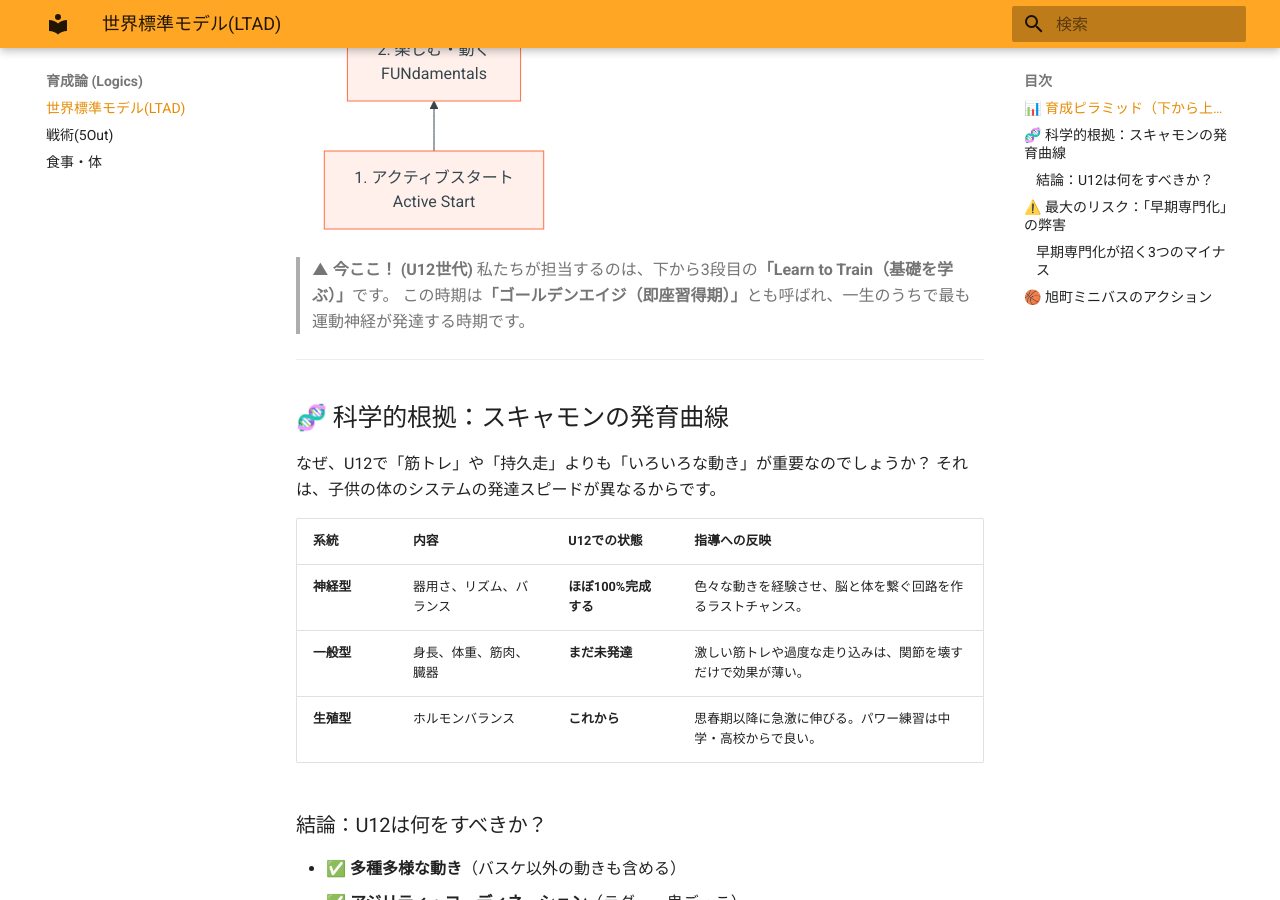
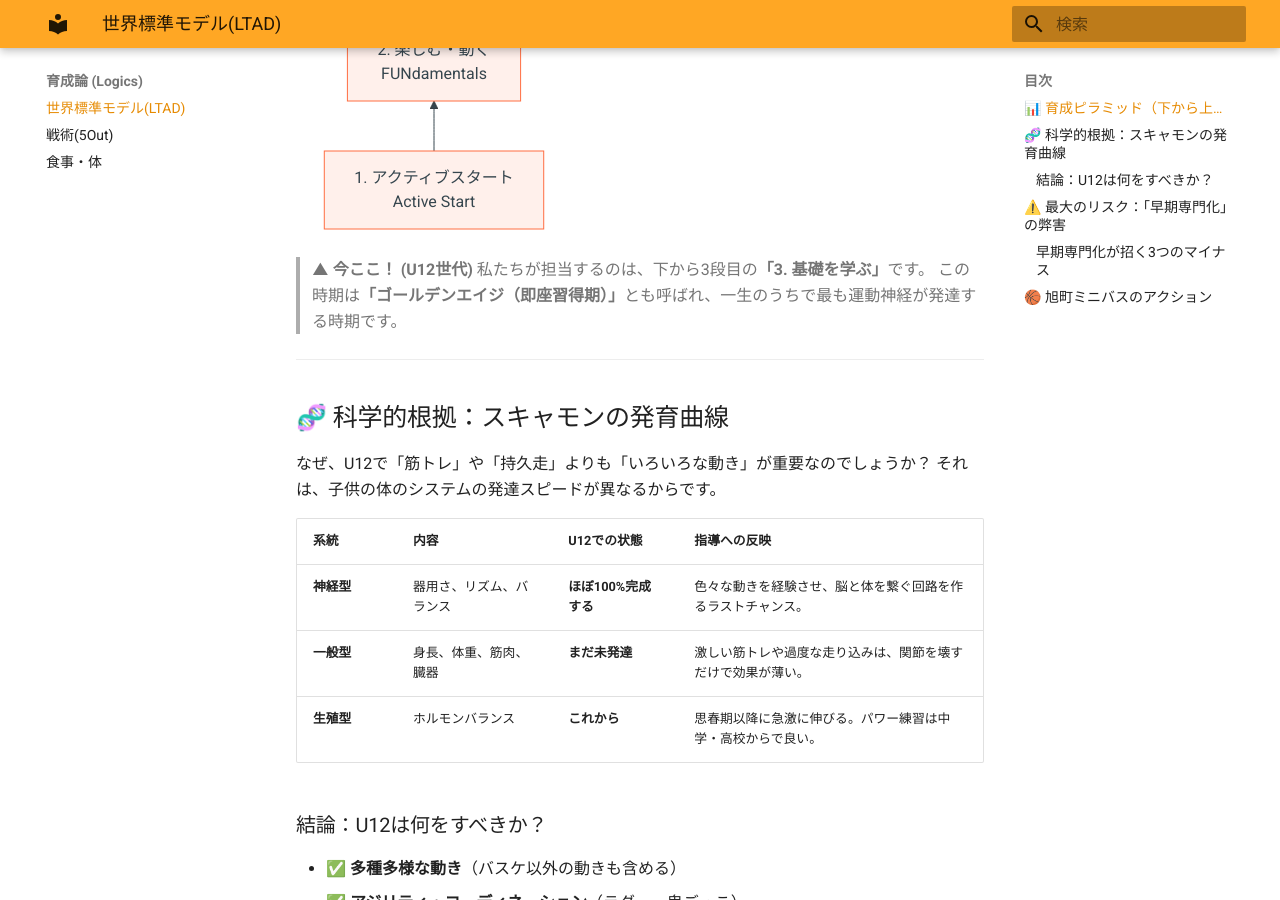
Before and after one commit to kawaiikumichan/asahicho-minibus-ops, an MkDocs documentation site: the page built from docs/01_Coaching_Logics/ltad.md, in a window 1280 px wide and 900 px high, scrolled down 1060 px. Built offline with MkDocs 1.6.1 and Material for MkDocs 9.7.7, drawn with Linux system fonts in a browser that asks for light colours; part of the change alters nothing that is shown.

Commit message:
Update ltad.md

````diff
--- a/docs/01_Coaching_Logics/ltad.md
+++ b/docs/01_Coaching_Logics/ltad.md
@@ -9,20 +9,30 @@
 
 ```mermaid
 graph BT
-    %% ノードの定義（下から順に定義）
-    G[1. アクティブスタート<br>Active Start] --> F[2. 楽しむ・動く<br>FUNdamentals]
-    F --> E[:::highlight 3. 基礎を学ぶ<br>Learn to Train]
-    E --> D[4. トレーニング方法を学ぶ<br>Train to Train]
-    D --> C[5. 競技のためのトレーニング<br>Train to Compete]
-    C --> B[6. 勝つためのトレーニング<br>Train to Win]
-    B --> A[7. 生涯スポーツ<br>Active for Life]
+    %% ノードの定義（下から順に積み上げ）
+    G[1. アクティブスタート<br>Active Start]
+    F[2. 楽しむ・動く<br>FUNdamentals]
+    E[3. 基礎を学ぶ<br>Learn to Train]
+    D[4. トレーニング方法を学ぶ<br>Train to Train]
+    C[5. 競技のためのトレーニング<br>Train to Compete]
+    B[6. 勝つためのトレーニング<br>Train to Win]
+    A[7. 生涯スポーツ<br>Active for Life]
 
-    %% 色のデザイン設定
+    %% つながり線
+    G --> F
+    F --> E
+    E --> D
+    D --> C
+    C --> B
+    B --> A
+
+    %% 色付け（今ここ！を目立たせる）
     classDef highlight fill:#f96,stroke:#333,stroke-width:4px,color:white;
+    class E highlight
 ```
 
 > **▲ 今ここ！ (U12世代)**
-> 私たちが担当するのは、下から3段目の**「Learn to Train（基礎を学ぶ）」**です。
+> 私たちが担当するのは、下から3段目の**「3. 基礎を学ぶ」**です。
 > この時期は**「ゴールデンエイジ（即座習得期）」**とも呼ばれ、一生のうちで最も運動神経が発達する時期です。
 
 ---
````
